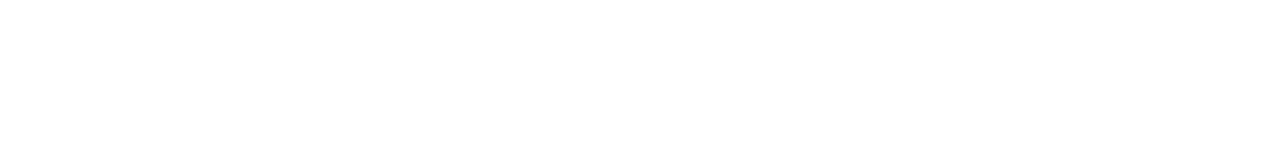
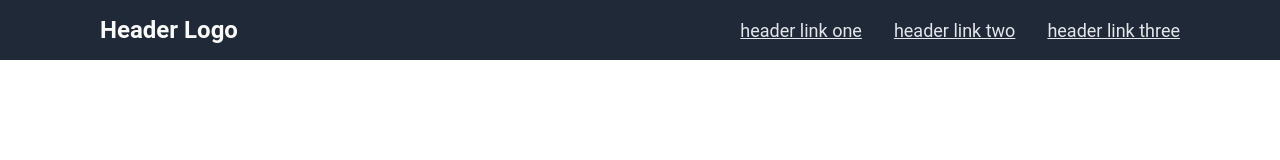
Before and after one commit to mickey-vee/odin-project-landing-page, a plain HTML site: page index.html in a window 1280 px wide. Drawn offline with Linux system fonts and the light colour scheme.

Commit message:
Created Header

```diff
--- a/index.css
+++ b/index.css
@@ -0,0 +1,34 @@
+Body {
+  display: flex;
+  flex-direction: column;
+  font-family: Roboto, sans-serif;
+  margin: 0;
+  padding: 0;
+}
+
+.header {
+  display: flex;
+  justify-content: space-between;
+  background-color: #1f2937;
+  align-items: center;
+  padding: 0 100px;
+}
+
+.header-logo {
+  color: #f9faf8;
+  font-size: 24px;
+}
+
+ul {
+  display: flex;
+  gap: 2rem;
+}
+
+li {
+  list-style: none;
+}
+
+a {
+  color: #e5e7eb;
+  font-size: 18px;
+}
--- a/index.html
+++ b/index.html
@@ -6,5 +6,19 @@
     <title>Document</title>
     <link rel="stylesheet" href="./index.css" />
   </head>
-  <body></body>
+  <body>
+    <header class="header">
+      <h1 class="header-logo">Header Logo</h1>
+      <div>
+        <ul>
+          <li><a href="">header link one</a></li>
+          <li><a href="">header link two</a></li>
+
+          <li><a href="">header link three</a></li>
+        </ul>
+      </div>
+    </header>
+
+    <footer></footer>
+  </body>
 </html>
```
